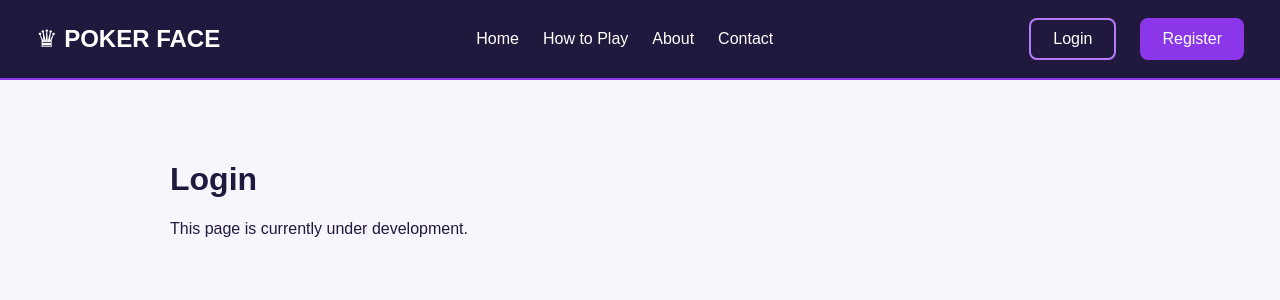
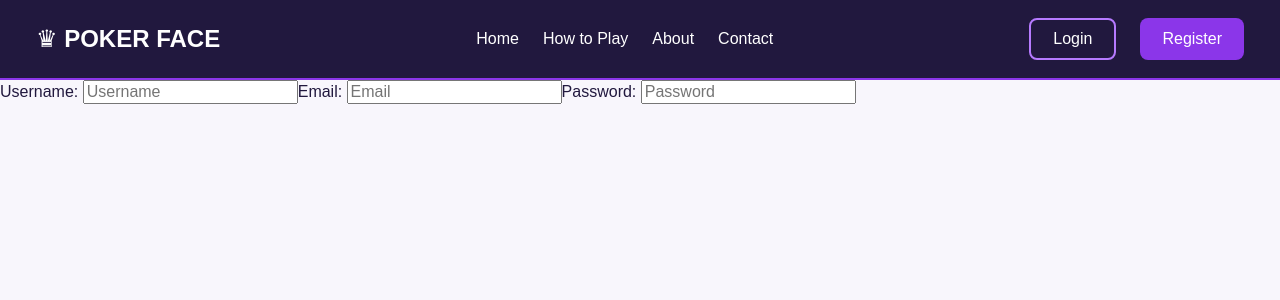
Before and after one commit to DavidSchool123/CS482-Software-Engineering-Team, a React (Vite) app in the folder frontend/: page /login in a window 1280 px wide. Shown: the top 300 px of the page. Built offline with nearby package versions, Linux system fonts and the light colour scheme.

Commit message:
Add Login Page

```diff
--- a/frontend/src/App.jsx
+++ b/frontend/src/App.jsx
@@ -1,11 +1,11 @@
+import { BrowserRouter, Routes, Route } from 'react-router-dom';
 
-import { BrowserRouter, Routes, Route } from "react-router-dom";
+import Navbar from './components/Navbar';
+import Home from './pages/Home';
+import Placeholder from './pages/Placeholder';
+import Login from './pages/Login';
 
-import Navbar from "./components/Navbar";
-import Home from "./pages/Home";
-import Placeholder from "./pages/Placeholder";
-
-import "./App.css";
+import './App.css';
 
 function App() {
   return (
@@ -13,42 +13,24 @@ function App() {
       <Navbar />
 
       <Routes>
-        <Route path="/" element={<Home />} />
+        <Route path='/' element={<Home />} />
+
+        <Route path='/login' element={<Login />} />
+
+        <Route path='/register' element={<Placeholder title='Register' />} />
+
+        <Route path='/lobby' element={<Placeholder title='Game Lobby' />} />
+
+        <Route path='/tutorial' element={<Placeholder title='How to Play' />} />
 
         <Route
-          path="/login"
-          element={<Placeholder title="Login" />}
+          path='/about'
+          element={<Placeholder title='About Poker Face' />}
         />
 
-        <Route
-          path="/register"
-          element={<Placeholder title="Register" />}
-        />
+        <Route path='/contact' element={<Placeholder title='Contact Us' />} />
 
-        <Route
-          path="/lobby"
-          element={<Placeholder title="Game Lobby" />}
-        />
-
-        <Route
-          path="/tutorial"
-          element={<Placeholder title="How to Play" />}
-        />
-
-        <Route
-          path="/about"
-          element={<Placeholder title="About Poker Face" />}
-        />
-
-        <Route
-          path="/contact"
-          element={<Placeholder title="Contact Us" />}
-        />
-
-        <Route
-          path="*"
-          element={<Placeholder title="Page Not Found" />}
-        />
+        <Route path='*' element={<Placeholder title='Page Not Found' />} />
       </Routes>
     </BrowserRouter>
   );
--- a/frontend/src/components/Navbar.jsx
+++ b/frontend/src/components/Navbar.jsx
@@ -1,22 +1,26 @@
-import { Link } from "react-router-dom";
+import { Link } from 'react-router-dom';
 
 function Navbar() {
   return (
-    <nav className="navbar">
-      <a href="/" className="navbar-logo">
+    <nav className='navbar'>
+      <a href='/' className='navbar-logo'>
         ♛ POKER FACE
       </a>
 
-      <div className="navbar-links">
-        <a href="/">Home</a>
-        <a href="/tutorial">How to Play</a>
-        <a href="/about">About</a>
-        <a href="/contact">Contact</a>
+      <div className='navbar-links'>
+        <Link to={'/'}>Home</Link>
+        <Link to={'/tutorial'}>How to Play</Link>
+        <Link to={'/about'}>About</Link>
+        <Link to={'/contact'}>Contact</Link>
       </div>
 
-      <div className="navbar-auth">
-        <a href="/login" className="login-btn">Login</a>
-        <a href="/register" className="register-btn">Register</a>
+      <div className='navbar-auth'>
+        <Link to={'/login'} className='login-btn'>
+          Login
+        </Link>
+        <Link to={'/register'} className='register-btn'>
+          Register
+        </Link>
       </div>
     </nav>
   );
--- /dev/null
+++ b/frontend/src/pages/Login.jsx
@@ -0,0 +1,28 @@
+function Login() {
+  return (
+    <>
+      <div>
+        <label>Username: </label>
+        <input
+          name='username'
+          id='username'
+          type='text'
+          placeholder='Username'
+        />
+
+        <label>Email: </label>
+        <input name='email' id='email' type='text' placeholder='Email' />
+
+        <label>Password: </label>
+        <input
+          name='password'
+          id='password'
+          type='text'
+          placeholder='Password'
+        />
+      </div>
+    </>
+  );
+}
+
+export default Login;
```
Also changed, not shown: frontend/view/src/main.jsx (deleted, +0 -10 lines).
